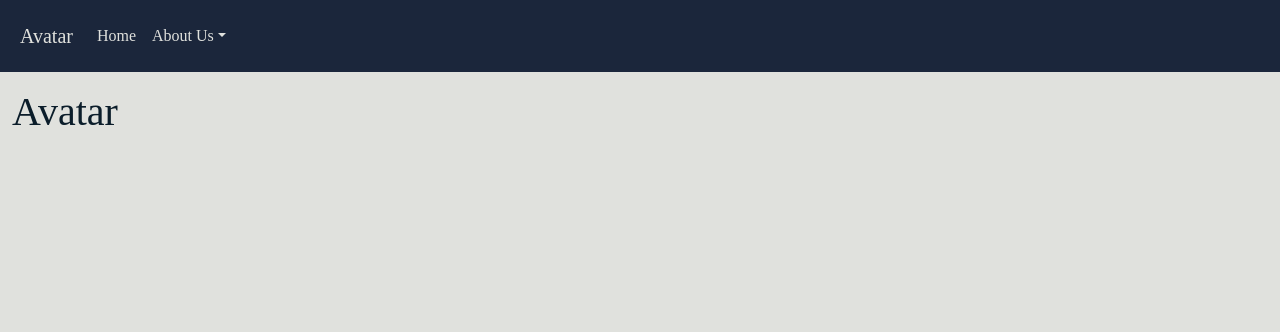
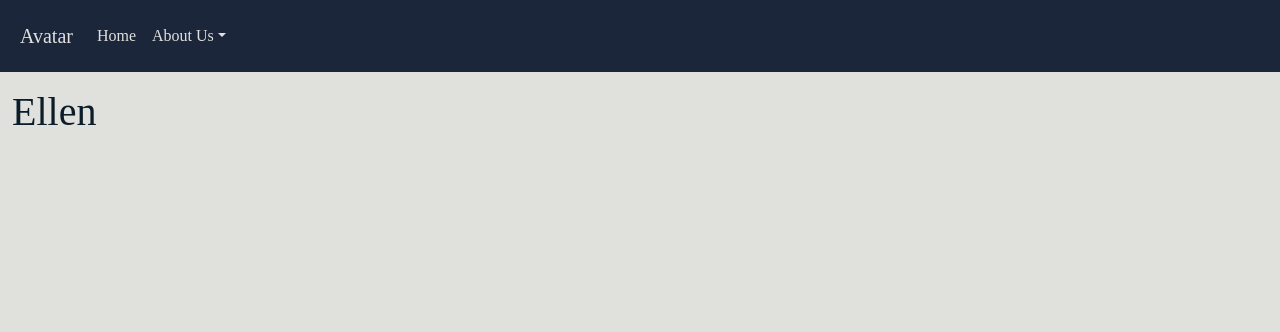
Before and after one commit to sanvi1855544/p3-avatar, a Flask app: page /Ellen/ in a window 1280 px wide. Shown: the top 332 px of the page. Run offline with Flask 2, Linux system fonts and the light colour scheme; some libraries are stand-ins or nearby versions.

Commit message:
fix routes

```diff
--- a/templates/Ellen.html
+++ b/templates/Ellen.html
@@ -2,12 +2,12 @@
 
 {% block meta %}
 
-    <script src="https://ajax.googleapis.com/ajax/libs/jquery/3.5.1/jquery.min.js"></script>
+<script src="https://ajax.googleapis.com/ajax/libs/jquery/3.5.1/jquery.min.js"></script>
 
 {% endblock %}
 
 {% block content %}
 
-    <h1>Avatar</h1>
+<h1>Ellen</h1>
 
 {% endblock %}
--- a/templates/layouts/base.html
+++ b/templates/layouts/base.html
@@ -47,9 +47,9 @@
                         <a class="nav-link dropdown-toggle" href="#" data-bs-toggle="dropdown" aria-expanded="false" id="dropdownMenuButton2" type="button">About Us</a>
                         <ul class="dropdown-menu" aria-labelledby="dropdownMenuButton2">
                             <li><a class="dropdown-item" href="/Gennalyn">Gennalyn</a></li>
-                            <li><a class="dropdown-item" href="/Lucas">Ellen</a></li>
-                            <li><a class="dropdown-item" href="/Jun">Sanvi</a></li>
-                            <li><a class="dropdown-item" href="/Ali">Kashish</a></li>
+                            <li><a class="dropdown-item" href="/Ellen">Ellen</a></li>
+                            <li><a class="dropdown-item" href="/Sanvi">Sanvi</a></li>
+                            <li><a class="dropdown-item" href="/Kashish">Kashish</a></li>
 
                         </ul>
                     </li>
```
